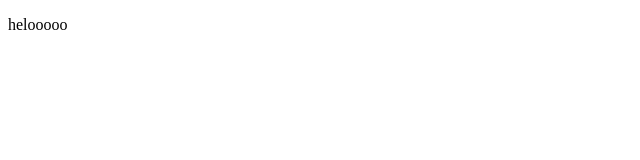
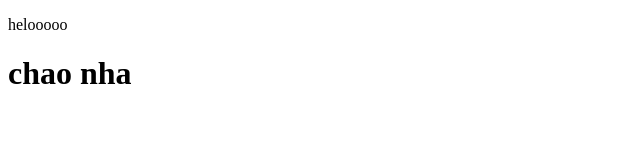
Before and after one commit to mtiennha/duan4, a plain HTML site: page index.html in a window 1280 px wide. Shown: the whole page, without its empty margins (0-640 px from the left). Drawn offline with Linux system fonts and the light colour scheme.

Commit message:
sửa lần 1

```diff
--- a/index.html
+++ b/index.html
@@ -7,5 +7,6 @@
   </head>
   <body>
     <p>helooooo</p>
+    <h1>chao nha</h1>
   </body>
 </html>
```
